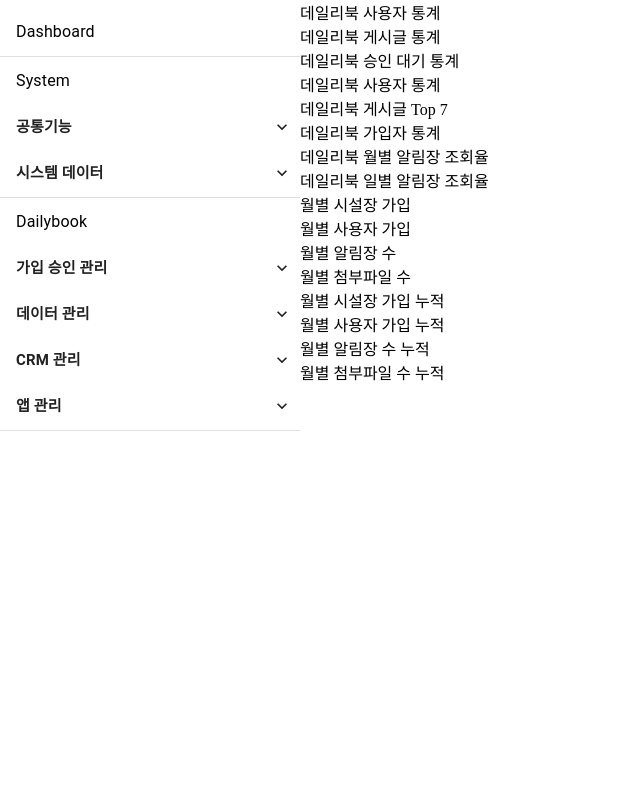
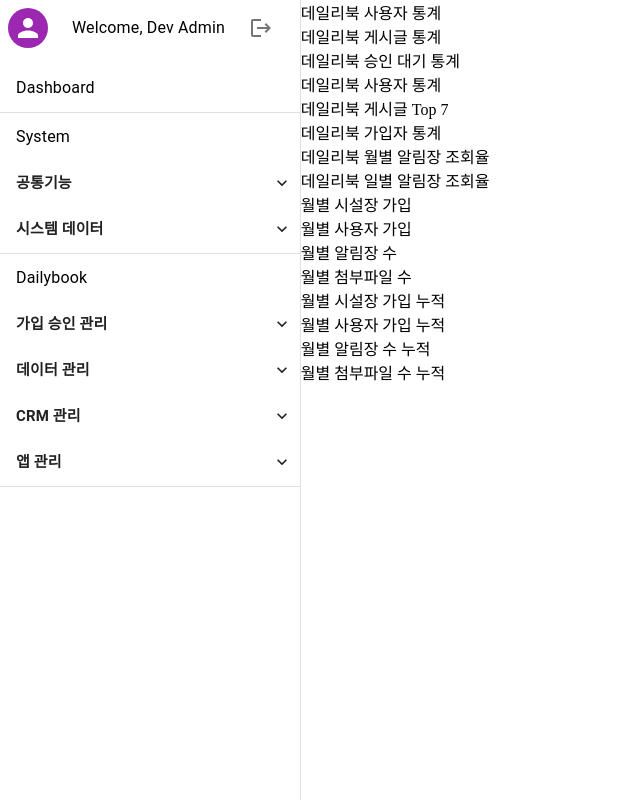
Before and after one commit to lighthouse-carenote/dailybook-admin, a React app: page / in a window 1280 px wide. Shown: the whole page, without its empty margins (0-640 px from the left). Built offline with nearby package versions, Linux system fonts and the light colour scheme.

Commit message:
[UI 수정] Menu UI 수정

```diff
--- a/src/components/Menu/Menu.tsx
+++ b/src/components/Menu/Menu.tsx
@@ -7,7 +7,11 @@ import {
   ListItemText,
   Divider,
   Box,
+  Avatar,
+  IconButton,
+  Typography,
 } from "@mui/material";
+import LogoutIcon from "@mui/icons-material/Logout";
 import MenuList from "./MenuList";
 
 const Menu = () => {
@@ -15,7 +19,32 @@ const Menu = () => {
   const navigate = useNavigate();
 
   return (
-    <Box sx={{ height: "100vh", overflow: "auto" }}>
+    <Box
+      sx={{
+        height: "100vh",
+        overflow: "auto",
+        borderRight: 1,
+        borderColor: "rgba(0, 0, 0, 0.12)",
+      }}
+    >
+      <Box>
+        <Box
+          sx={{
+            display: "flex",
+            flexDirection: "row",
+            alignItems: "center",
+            gap: 2,
+          }}
+        >
+          <Avatar sx={{ m: 1, bgcolor: "secondary.main" }}></Avatar>
+          <Typography variant="subtitle1" gutterBottom mb="0">
+            Welcome, Dev Admin
+          </Typography>
+          <IconButton sx={{ marginRight: 1 }} aria-label="logout">
+            <LogoutIcon />
+          </IconButton>
+        </Box>
+      </Box>
       <List sx={{ width: "100%", maxWidth: 300 }}>
         <ListItem disablePadding>
           <ListItemButton component="a" onClick={() => navigate("/")}>
```
